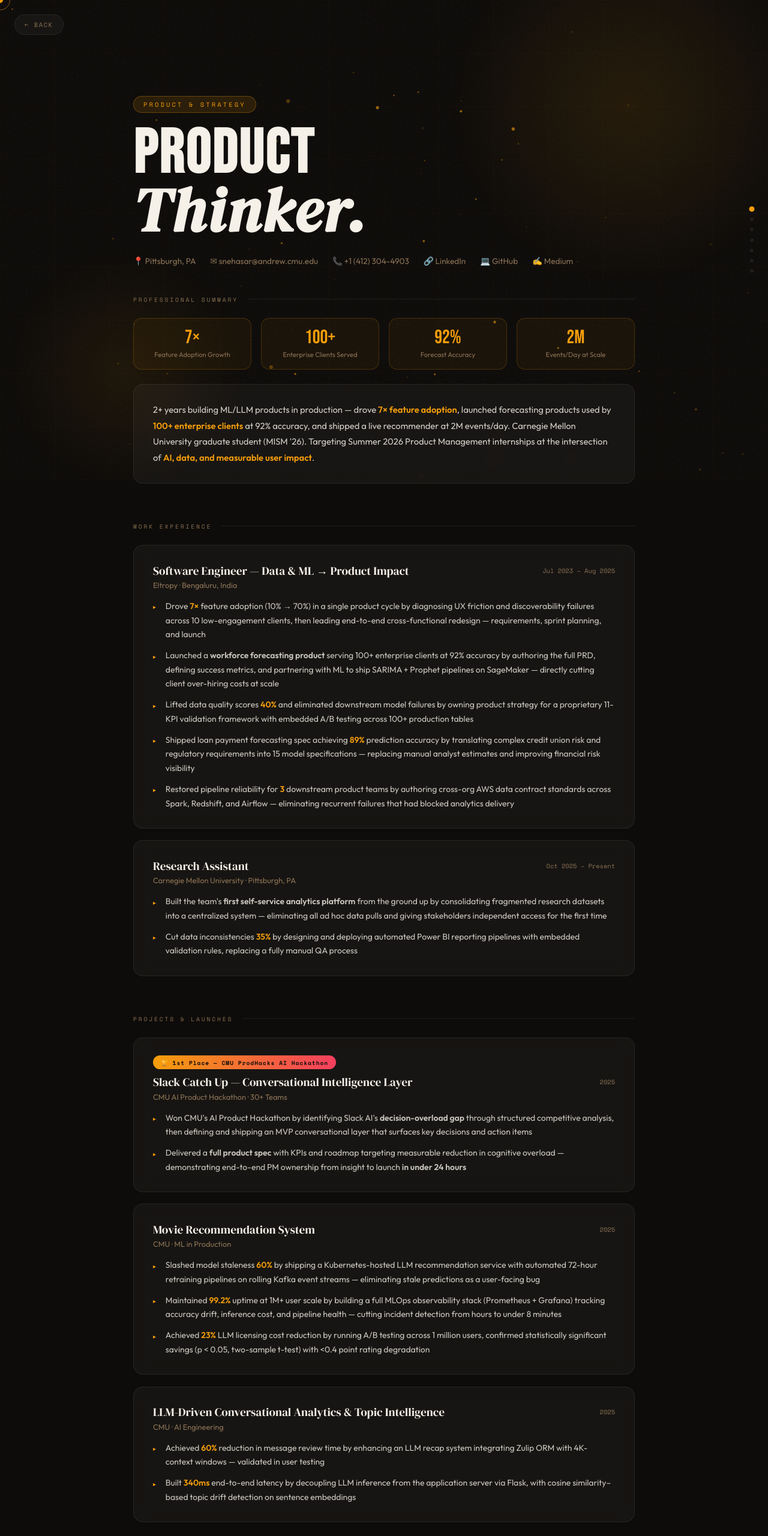
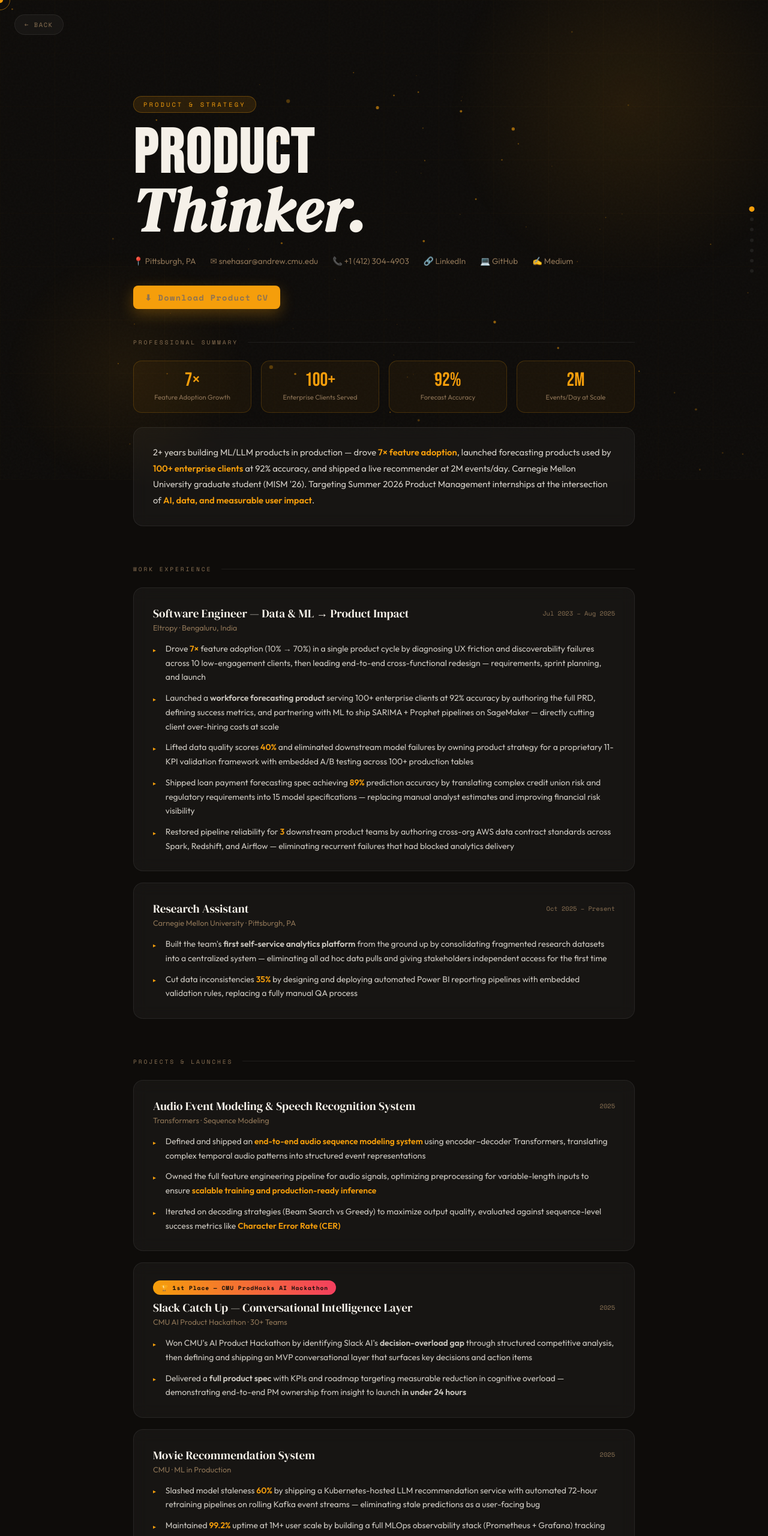
Before and after one commit to snehasaran09/Sneha-Saravanan-Portfolio, a plain HTML site: page product.html in a window 1280 px wide. Shown: the top 2560 px of the page at 60% size. Drawn offline with nearby package versions, Linux system fonts and the light colour scheme.

Commit message:
updated html files with download cv & new projects

```diff
--- a/product.html
+++ b/product.html
@@ -21,8 +21,23 @@
     .contact-card:hover { border-color: var(--accent); box-shadow: 0 8px 30px var(--accent-glow); }
     .card:hover { border-color: rgba(245,158,11,0.25); box-shadow: 0 12px 40px rgba(245,158,11,0.08); }
     .page-tag { background: rgba(245,158,11,0.12); color: var(--accent); border: 1px solid rgba(245,158,11,0.3); }
-    .download-btn { background: var(--accent); color: #0E0C0A; box-shadow: 0 8px 24px rgba(245,158,11,0.3); }
-    .download-btn:hover { box-shadow: 0 16px 40px rgba(245,158,11,0.4); }
+
+    /* Hero Download Button Adjustment */
+    .download-btn {
+      background: var(--accent);
+      color: #0E0C0A;
+      box-shadow: 0 8px 24px rgba(245,158,11,0.3);
+      display: inline-flex;
+      align-items: center;
+      padding: 0.6rem 1.2rem;
+      border-radius: 8px;
+      font-weight: 600;
+      text-decoration: none;
+      transition: all 0.3s ease;
+      font-size: 0.85rem;
+      margin-top: 0.5rem;
+    }
+    .download-btn:hover { box-shadow: 0 16px 40px rgba(245,158,11,0.4); transform: translateY(-2px); }
 
     /* Achievement badges */
     .achievement-row {
@@ -93,7 +108,6 @@
 
 <main>
 
-  <!-- HERO -->
   <section id="hero" class="page-hero">
     <span class="page-tag">Product & Strategy</span>
     <h1>Product<br/><em>Thinker.</em></h1>
@@ -104,10 +118,13 @@
       <a href="https://www.linkedin.com/in/snehasaravanan09/" target="_blank">🔗 LinkedIn</a>
       <a href="https://github.com/snehasaran09" target="_blank">💻 GitHub</a>
       <a href="https://medium.com/@sneha.saran09" target="_blank">✍️ Medium</a>
+      <br>
+      <a href="assets/Sneha_Saravanan_Product.pdf" download class="download-btn">
+        ⬇ Download Product CV
+      </a>
     </div>
   </section>
 
-  <!-- SUMMARY -->
   <section id="summary" class="section observe">
     <div class="section-label">Professional Summary</div>
 
@@ -125,7 +142,6 @@
     </div>
   </section>
 
-  <!-- EXPERIENCE -->
   <section id="experience" class="section observe">
     <div class="section-label">Work Experience</div>
 
@@ -161,9 +177,23 @@
     </div>
   </section>
 
-  <!-- PROJECTS -->
   <section id="projects" class="section observe">
     <div class="section-label">Projects & Launches</div>
+
+    <div class="card">
+      <div class="card-header">
+        <div>
+          <div class="card-title">Audio Event Modeling & Speech Recognition System</div>
+          <div class="card-sub">Transformers · Sequence Modeling</div>
+        </div>
+        <div class="card-date">2025</div>
+      </div>
+      <ul>
+        <li>Defined and shipped an <strong class="hi">end-to-end audio sequence modeling system</strong> using encoder–decoder Transformers, translating complex temporal audio patterns into structured event representations</li>
+        <li>Owned the full feature engineering pipeline for audio signals, optimizing preprocessing for variable-length inputs to ensure <strong class="hi">scalable training and production-ready inference</strong></li>
+        <li>Iterated on decoding strategies (Beam Search vs Greedy) to maximize output quality, evaluated against sequence-level success metrics like <strong class="hi">Character Error Rate (CER)</strong></li>
+      </ul>
+    </div>
 
     <div class="card">
       <div class="winner-banner">🏆 1st Place — CMU ProdHacks AI Hackathon</div>
@@ -194,23 +224,8 @@
         <li>Achieved <strong class="hi">23%</strong> LLM licensing cost reduction by running A/B testing across 1 million users, confirmed statistically significant savings (p &lt; 0.05, two-sample t-test) with &lt;0.4 point rating degradation</li>
       </ul>
     </div>
-
-    <div class="card">
-      <div class="card-header">
-        <div>
-          <div class="card-title">LLM-Driven Conversational Analytics & Topic Intelligence</div>
-          <div class="card-sub">CMU · AI Engineering</div>
-        </div>
-        <div class="card-date">2025</div>
-      </div>
-      <ul>
-        <li>Achieved <strong class="hi">60%</strong> reduction in message review time by enhancing an LLM recap system integrating Zulip ORM with 4K-context windows — validated in user testing</li>
-        <li>Built <strong class="hi">340ms</strong> end-to-end latency by decoupling LLM inference from the application server via Flask, with cosine similarity–based topic drift detection on sentence embeddings</li>
-      </ul>
-    </div>
   </section>
 
-  <!-- EDUCATION -->
   <section id="education" class="section observe">
     <div class="section-label">Education</div>
 
@@ -233,7 +248,6 @@
     </div>
   </section>
 
-  <!-- SKILLS -->
   <section id="skills" class="section observe">
     <div class="section-label">Skills</div>
     <div class="card">
@@ -242,10 +256,11 @@
           <div style="font-family:'Space Mono',monospace; font-size:0.6rem; letter-spacing:0.2em; color:var(--warm-mid); margin-bottom:0.6rem;">AI / ML PRODUCT</div>
           <div class="skills-grid">
             <span class="pill highlight">RAG</span>
-            <span class="pill highlight">ML Optimization</span>
+            <span class="pill highlight">Transformers</span>
+            <span class="pill highlight">Sequence Modeling</span>
             <span class="pill highlight">A/B Testing</span>
             <span class="pill highlight">Drift Detection</span>
-            <span class="pill highlight">Model Evaluation</span>
+            <span class="pill highlight">Model Evaluation (CER)</span>
           </div>
         </div>
         <div>
@@ -269,7 +284,7 @@
             <span class="pill">Plotly</span>
             <span class="pill">AWS QuickSight</span>
             <span class="pill">Experiment Design</span>
-            <span class="pill">Funnel & Cohort Analysis</span>
+            <span class="pill">Feature Pipeline Design</span>
           </div>
         </div>
         <div>
@@ -286,7 +301,6 @@
     </div>
   </section>
 
-  <!-- ACHIEVEMENTS -->
   <section class="section observe">
     <div class="section-label">Achievements & Leadership</div>
     <div class="achievement-row">
@@ -296,7 +310,6 @@
     </div>
   </section>
 
-  <!-- CONTACT -->
   <section id="contact" class="section observe">
     <div class="section-label">Get In Touch</div>
     <div class="contact-grid">
@@ -336,9 +349,6 @@
         </div>
       </a>
     </div>
-    <a href="assets/Sneha_Saravanan_Product.pdf" download class="download-btn">
-      ⬇ Download Product CV
-    </a>
   </section>
 
 </main>
```
Also changed, not shown: ml.html (+51 -12 lines).
